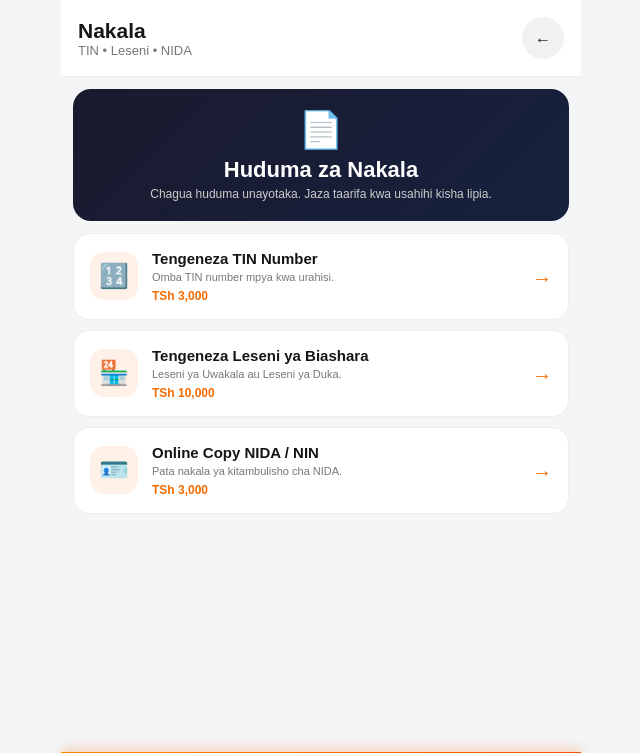
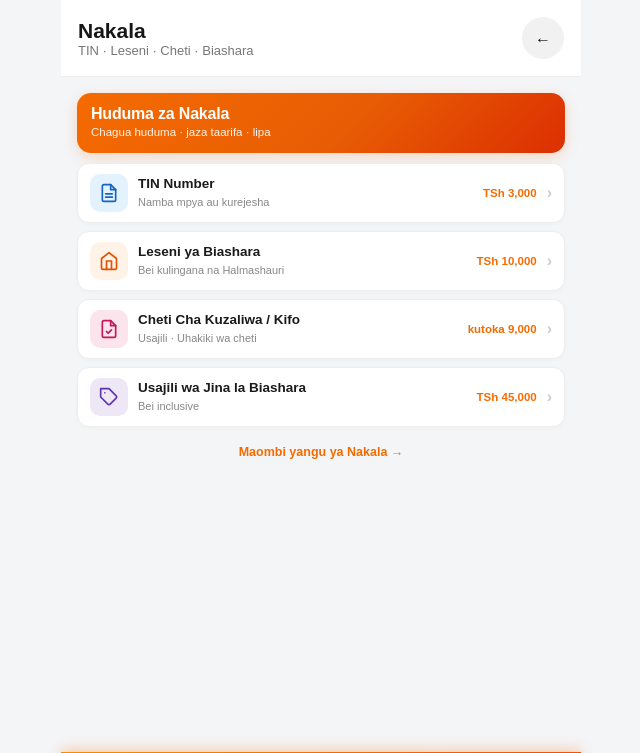
Before and after one commit to titansgroup7-cell/SULE, a Flask app: page /nakala in a window 1280 px wide. Shown: the top 753 px of the page, without its empty margins (319-959 px from the left). Run offline with Flask 3, Linux system fonts and the light colour scheme; the visitor is signed in with stand-in values (Sample User, id 1); some libraries are stand-ins or nearby versions.

Commit message:
Update nakala.html

```diff
--- a/templates/nakala.html
+++ b/templates/nakala.html
@@ -1,116 +1,185 @@
 {% extends "base.html" %}
-{% block title %}Nakala | MR. SULE DIGITAL{% endblock %}
+{% block title %}Nakala{% endblock %}
 {% block content %}
 <style>
-    .nakala-hero {
-        margin: 12px;
-        padding: 20px;
-        border-radius: 18px;
-        color: white;
-        background: linear-gradient(135deg, #1a1a2e, #16213e);
-        text-align: center;
+    .nk-wrap { max-width: 640px; margin: 0 auto; }
+
+    .nk-hero {
+        background: linear-gradient(135deg, #f56b00 0%, #e85d04 55%, #dc2f02 100%);
+        border-radius: 14px;
+        padding: 12px 14px;
+        color: #fff;
+        margin-bottom: 10px;
+        box-shadow: 0 4px 14px rgba(245, 107, 0, 0.22);
     }
-    .nakala-hero h1 {
-        font-size: 22px;
-        margin: 6px 0 4px;
+    .nk-hero h1 {
+        font-size: 16px;
+        font-weight: 800;
+        margin: 0 0 2px;
+        letter-spacing: -0.2px;
     }
-    .nakala-hero p {
-        font-size: 12px;
-        color: #ccc;
+    .nk-hero p {
         margin: 0;
+        font-size: 11.5px;
+        opacity: 0.92;
+        line-height: 1.35;
     }
-    .nakala-list {
-        padding: 0 12px;
+
+    .nk-grid {
         display: grid;
-        gap: 10px;
+        gap: 8px;
     }
-    .nakala-card {
-        background: #fff;
-        border-radius: 16px;
-        padding: 16px;
-        border: 1px solid #eee;
+    .nk-card {
         display: flex;
         align-items: center;
-        gap: 14px;
+        gap: 10px;
+        background: #fff;
+        border: 1px solid #eee;
+        border-radius: 12px;
+        padding: 10px 12px;
+        text-decoration: none;
+        color: inherit;
+        box-shadow: 0 1px 4px rgba(0,0,0,0.03);
     }
-    .nakala-icon {
-        width: 48px;
-        height: 48px;
-        border-radius: 14px;
-        background: #fff1e7;
+    .nk-card:active { transform: scale(0.98); }
+
+    .nk-icon {
+        width: 38px;
+        height: 38px;
+        border-radius: 10px;
         display: grid;
         place-items: center;
-        font-size: 24px;
         flex-shrink: 0;
     }
-    .nakala-info {
-        flex: 1;
+    .nk-icon svg { width: 20px; height: 20px; }
+    .nk-icon.tin { background: #e3f2fd; }
+    .nk-icon.license { background: #fff3e8; }
+    .nk-icon.cheti { background: #fce4ec; }
+    .nk-icon.biz { background: #ede7f6; }
+
+    .nk-body { flex: 1; min-width: 0; }
+    .nk-body h3 {
+        margin: 0;
+        font-size: 13.5px;
+        font-weight: 800;
+        color: #1a1a1a;
+        line-height: 1.25;
     }
-    .nakala-info h3 {
-        font-size: 15px;
-        margin: 0 0 3px;
+    .nk-body p {
+        margin: 2px 0 0;
+        font-size: 11px;
+        color: #888;
+        line-height: 1.3;
+        white-space: nowrap;
+        overflow: hidden;
+        text-overflow: ellipsis;
     }
-    .nakala-info p {
-        font-size: 11px;
-        color: #777;
-        margin: 0;
-        line-height: 1.35;
+
+    .nk-price {
+        font-size: 11.5px;
+        font-weight: 800;
+        color: #f56b00;
+        white-space: nowrap;
+        flex-shrink: 0;
     }
-    .nakala-price {
-        font-size: 12px;
+    .nk-arrow {
+        color: #ccc;
+        font-size: 16px;
+        font-weight: 700;
+        flex-shrink: 0;
+    }
+
+    .nk-link {
+        display: block;
+        text-align: center;
+        margin-top: 10px;
+        font-size: 12.5px;
         font-weight: 700;
         color: #f56b00;
-        margin-top: 4px;
-    }
-    .arrow {
-        color: #f56b00;
-        font-size: 20px;
+        text-decoration: none;
+        padding: 8px;
     }
 </style>
 
 <header class="topbar">
     <div>
         <div class="brand">Nakala</div>
-        <div class="muted">TIN • Leseni • NIDA</div>
+        <div class="muted">TIN · Leseni · Cheti · Biashara</div>
     </div>
     <a href="{{ url_for('home') }}" class="icon-btn">←</a>
 </header>
 
-<div class="nakala-hero">
-    <div style="font-size:36px;">📄</div>
+<div class="page nk-wrap">
+    <div class="nk-hero">
         <h1>Huduma za Nakala</h1>
-    <p>Chagua huduma unayotaka. Jaza taarifa kwa usahihi kisha lipia.</p>
+        <p>Chagua huduma · jaza taarifa · lipa</p>
     </div>
 
-<div class="nakala-list">
-    <a href="{{ url_for('nakala_tin') }}" class="nakala-card">
-        <div class="nakala-icon">🔢</div>
-        <div class="nakala-info">
-            <h3>Tengeneza TIN Number</h3>
-            <p>Omba TIN number mpya kwa urahisi.</p>
-            <div class="nakala-price">TSh 3,000</div>
+    <div class="nk-grid">
+        <a class="nk-card" href="{{ url_for('nakala_tin') }}">
+            <div class="nk-icon tin">
+                <svg viewBox="0 0 24 24" fill="none" stroke="#1565c0" stroke-width="2" stroke-linecap="round" stroke-linejoin="round">
+                    <path d="M14 2H6a2 2 0 0 0-2 2v16a2 2 0 0 0 2 2h12a2 2 0 0 0 2-2V8z"/>
+                    <polyline points="14 2 14 8 20 8"/>
+                    <line x1="16" y1="13" x2="8" y2="13"/>
+                    <line x1="16" y1="17" x2="8" y2="17"/>
+                </svg>
             </div>
-        <div class="arrow">→</div>
+            <div class="nk-body">
+                <h3>TIN Number</h3>
+                <p>Namba mpya au kurejesha</p>
+            </div>
+            <div class="nk-price">TSh 3,000</div>
+            <div class="nk-arrow">›</div>
         </a>
 
-    <a href="{{ url_for('nakala_license') }}" class="nakala-card">
-        <div class="nakala-icon">🏪</div>
-        <div class="nakala-info">
-            <h3>Tengeneza Leseni ya Biashara</h3>
-            <p>Leseni ya Uwakala au Leseni ya Duka.</p>
-            <div class="nakala-price">TSh 10,000</div>
+        <a class="nk-card" href="{{ url_for('nakala_license') }}">
+            <div class="nk-icon license">
+                <svg viewBox="0 0 24 24" fill="none" stroke="#e65100" stroke-width="2" stroke-linecap="round" stroke-linejoin="round">
+                    <path d="M3 9l9-7 9 7v11a2 2 0 0 1-2 2H5a2 2 0 0 1-2-2z"/>
+                    <polyline points="9 22 9 12 15 12 15 22"/>
+                </svg>
             </div>
-        <div class="arrow">→</div>
+            <div class="nk-body">
+                <h3>Leseni ya Biashara</h3>
+                <p>Bei kulingana na Halmashauri</p>
+            </div>
+            <div class="nk-price">TSh 10,000</div>
+            <div class="nk-arrow">›</div>
         </a>
 
-    <a href="{{ url_for('nakala_nida') }}" class="nakala-card">
-        <div class="nakala-icon">🪪</div>
-        <div class="nakala-info">
-            <h3>Online Copy NIDA / NIN</h3>
-            <p>Pata nakala ya kitambulisho cha NIDA.</p>
-            <div class="nakala-price">TSh 3,000</div>
+        <a class="nk-card" href="{{ url_for('nakala_cheti_menu') }}">
+            <div class="nk-icon cheti">
+                <svg viewBox="0 0 24 24" fill="none" stroke="#c2185b" stroke-width="2" stroke-linecap="round" stroke-linejoin="round">
+                    <path d="M14 2H6a2 2 0 0 0-2 2v16a2 2 0 0 0 2 2h12a2 2 0 0 0 2-2V8z"/>
+                    <polyline points="14 2 14 8 20 8"/>
+                    <path d="M9 15l2 2 4-4"/>
+                </svg>
             </div>
-        <div class="arrow">→</div>
+            <div class="nk-body">
+                <h3>Cheti Cha Kuzaliwa / Kifo</h3>
+                <p>Usajili · Uhakiki wa cheti</p>
+            </div>
+            <div class="nk-price">kutoka 9,000</div>
+            <div class="nk-arrow">›</div>
+        </a>
+
+        <a class="nk-card" href="{{ url_for('nakala_business_name') }}">
+            <div class="nk-icon biz">
+                <svg viewBox="0 0 24 24" fill="none" stroke="#5e35b1" stroke-width="2" stroke-linecap="round" stroke-linejoin="round">
+                    <path d="M20.59 13.41l-7.17 7.17a2 2 0 0 1-2.83 0L2 12V2h10l8.59 8.59a2 2 0 0 1 0 2.82z"/>
+                    <line x1="7" y1="7" x2="7.01" y2="7"/>
+                </svg>
+            </div>
+            <div class="nk-body">
+                <h3>Usajili wa Jina la Biashara</h3>
+                <p>Bei inclusive</p>
+            </div>
+            <div class="nk-price">TSh 45,000</div>
+            <div class="nk-arrow">›</div>
         </a>
     </div>
+
+    <a class="nk-link" href="{{ url_for('my_nakala') }}">Maombi yangu ya Nakala →</a>
+</div>
 {% endblock %}
```
Lines whose indentation alone changed are shown as unchanged.
